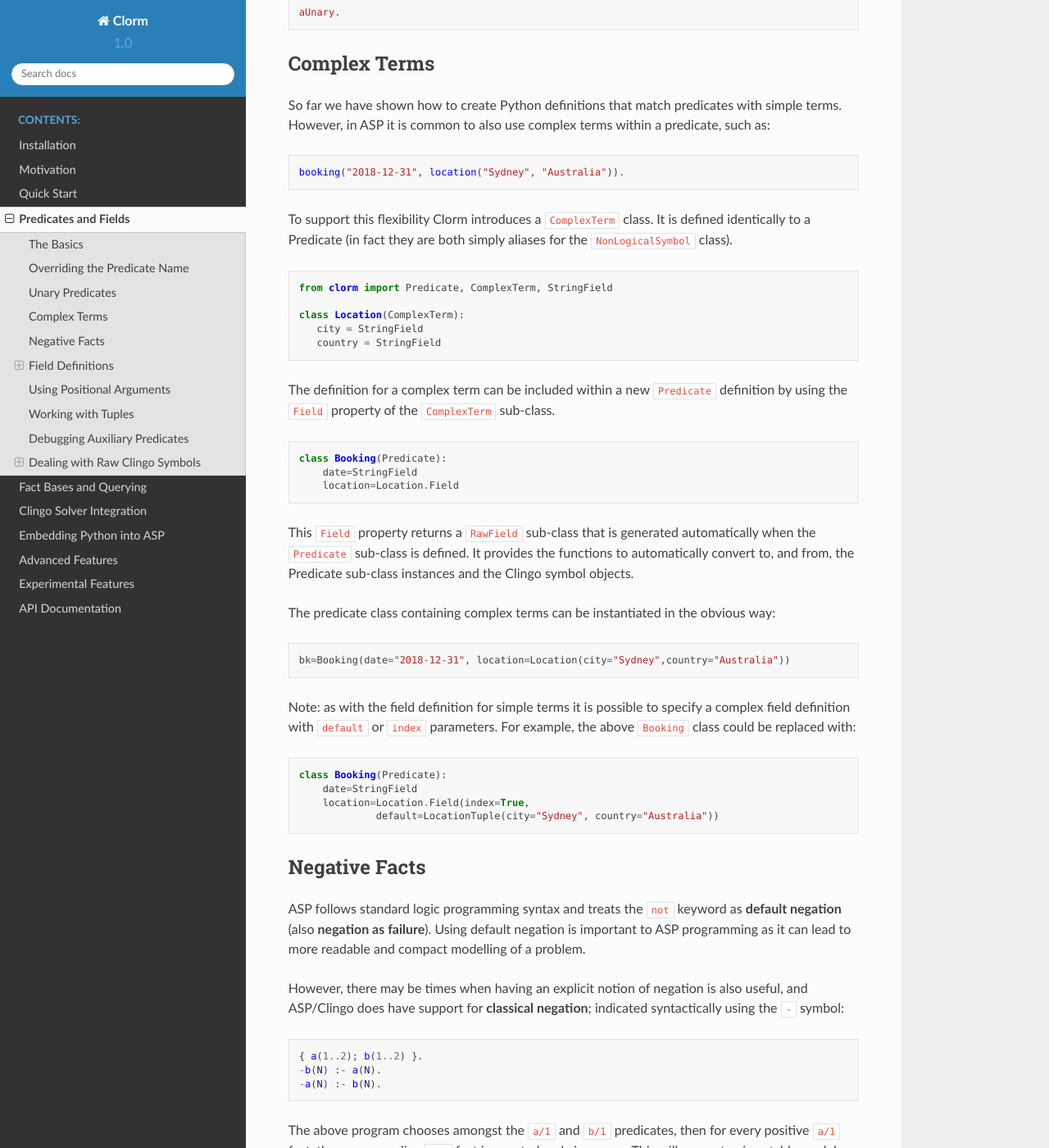
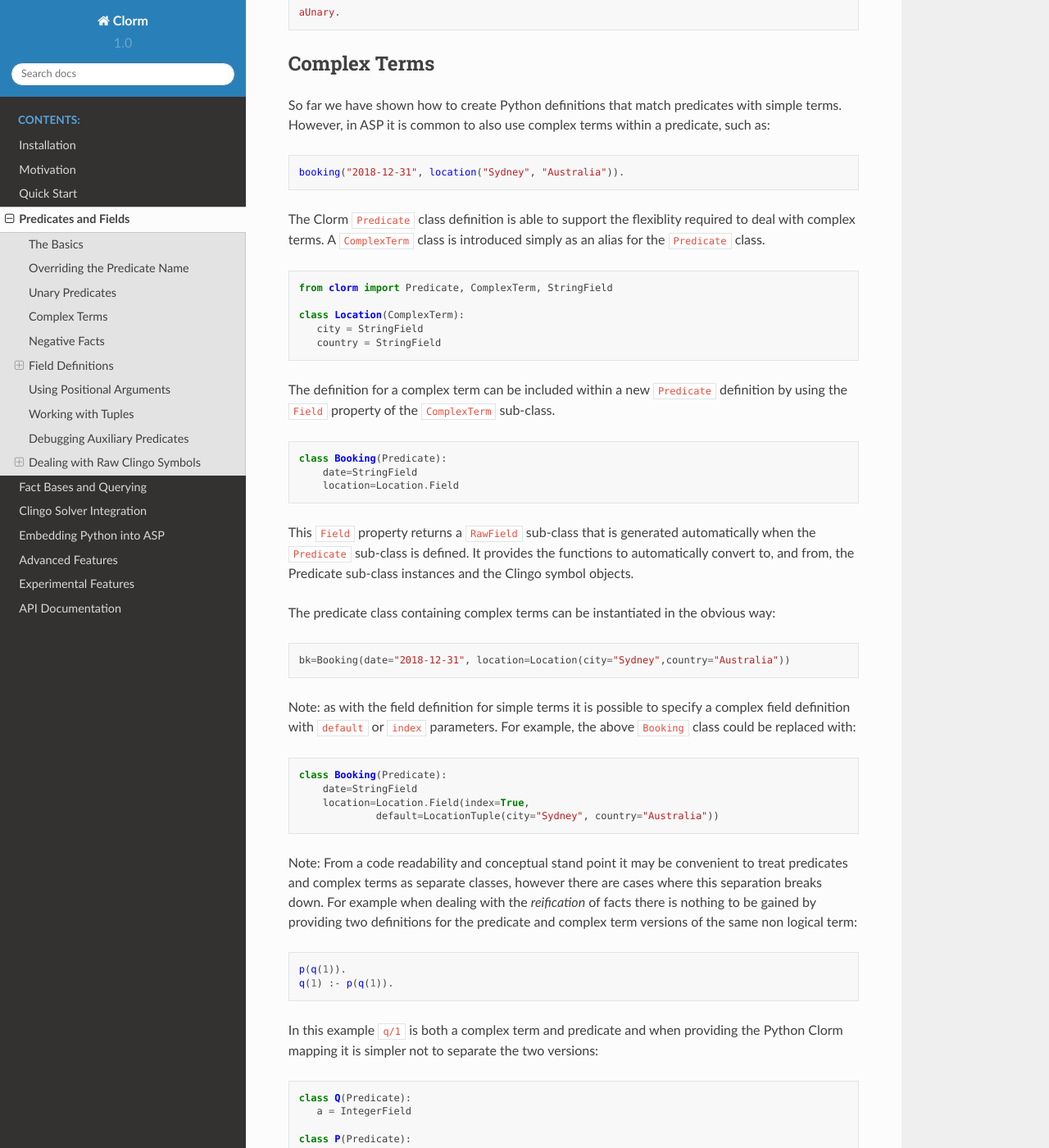
Before and after one commit to potassco/clorm, a Sphinx documentation site: the page built from docs/clorm/predicate.rst, in a window 1280 px wide and 1400 px high, scrolled down 3497 px. Shown: the whole window at 82% size. Built offline with Sphinx 7.4.7 and the Read the Docs theme 2.0.0, drawn with Linux system fonts in a browser that asks for light colours.

Commit message:
Renamed NonLogicalSymbol to Predicate and removed Predicate alias

```diff
--- a/docs/clorm/predicate.rst
+++ b/docs/clorm/predicate.rst
@@ -203,9 +203,9 @@
 
     booking("2018-12-31", location("Sydney", "Australia")).
 
-To support this flexibility Clorm introduces a ``ComplexTerm`` class.  It is
-defined identically to a Predicate (in fact they are both simply aliases for
-the ``NonLogicalSymbol`` class).
+The Clorm ``Predicate`` class definition is able to support the flexiblity
+required to deal with complex terms. A ``ComplexTerm`` class is introduced
+simply as an alias for the ``Predicate`` class.
 
 .. code-block:: python
 
@@ -246,6 +246,30 @@
        date=StringField
        location=Location.Field(index=True,
 		default=LocationTuple(city="Sydney", country="Australia"))
+
+
+Note: From a code readability and conceptual stand point it may be convenient to
+treat predicates and complex terms as separate classes, however there are cases
+where this separation breaks down. For example when dealing with the
+*reification* of facts there is nothing to be gained by providing two
+definitions for the predicate and complex term versions of the same non logical
+term:
+
+.. code-block:: prolog
+
+    p(q(1)).
+    q(1) :- p(q(1)).
+
+In this example ``q/1`` is both a complex term and predicate and when providing
+the Python Clorm mapping it is simpler not to separate the two versions:
+
+.. code-block:: python
+
+   class Q(Predicate):
+      a = IntegerField
+
+   class P(Predicate):
+      a = Q.Field
 
 
 Negative Facts
```
Also changed, not shown: docs/clorm/api.rst (+7 -9 lines), 2 other files.
